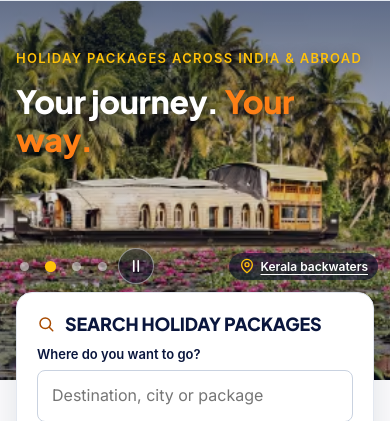
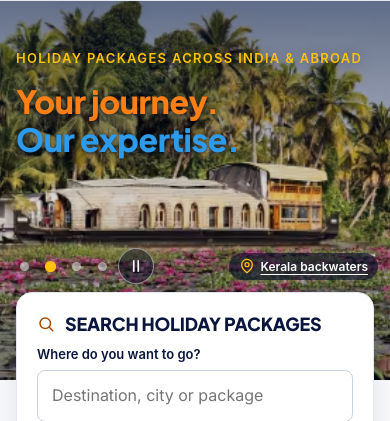
Before and after one commit to coolrenukadevi/HGT, a PHP site: page / in a window 390 px wide. Shown: the part 100-521 px from the top of the page. Run offline with PHP 8.4, Linux system fonts and the light colour scheme.

Commit message:
Homepage title: "Your journey. Our expertise."
Hero title now matches the logo tagline: "Your journey." in saffron
(brand orange) and "Our expertise." in brand blue, with a stronger text
shadow for bright photos and one phrase per line on phones. The
Organization schema slogan is updated to match.

Co-Authored-By: Claude Opus 5.5 <noreply@anthropic.com>
Claude-Session: https://claude.ai/code/session_01FFiVM6KRJGXVtuPEDrksoK

```diff
--- a/public_html/assets/css/hg-ui.css
+++ b/public_html/assets/css/hg-ui.css
@@ -809,6 +809,13 @@ html.hg-sheet-open .hg-bottombar, html.hg-sheet-open .hg-support { display: none
     .hg-hero--slider { min-height: 380px; }
     .hg-hero__slides::after { background: linear-gradient(180deg, rgba(6, 14, 40, .55) 0%, rgba(6, 14, 40, .15) 50%, rgba(6, 14, 40, .35) 100%); }
 }
+/* Hero title (owner request 2026-09-30): "Your journey." saffron, "Our expertise." brand blue, as in the logo tagline */
+.hg-hero h1 .hg-hero__t1 { color: var(--hg-orange); }
+.hg-hero h1 .hg-hero__t2 { color: #2E9BEA; }
+.hg-hero__inner .hg-h1 { text-shadow: 0 1px 3px rgba(6, 14, 40, .55), 0 2px 18px rgba(6, 14, 40, .6); }
+@media (max-width: 767px) {
+    .hg-hero h1 .hg-hero__t1, .hg-hero h1 .hg-hero__t2 { display: block; }
+}
 
 /* ===== src/pages/search-results.css ===== */
 .hg-answer { padding: 40px 0; border-top: 1px solid var(--hg-border); scroll-margin-top: calc(var(--hg-sticky) + 64px); }
--- a/public_html/include/ui/core.php
+++ b/public_html/include/ui/core.php
@@ -282,7 +282,7 @@ if (!defined('HG_UI_CORE')) {
             'legalName' => HG_LEGAL_NAME,
             'url' => HG_SITE_URL . '/',
             'logo' => HG_SITE_URL . '/assets/brand/holiday-guru-travel-logo-240.png',
-            'slogan' => 'Your journey. Your way.',
+            'slogan' => 'Your journey. Our expertise.',
             'telephone' => HG_PHONE_DISPLAY,
             'email' => HG_EMAIL,
             'address' => array(
--- a/public_html/index.php
+++ b/public_html/index.php
@@ -54,7 +54,7 @@ $heroSlides = array(
     </div>
     <div class="hg-container hg-hero__inner">
         <p class="hg-eyebrow">Holiday packages across India &amp; abroad</p>
-        <h1 class="hg-h1" id="hero-title">Your journey. <span>Your way.</span></h1>
+        <h1 class="hg-h1" id="hero-title"><span class="hg-hero__t1">Your journey.</span> <span class="hg-hero__t2">Our expertise.</span></h1>
     </div>
     <div class="hg-hero__controls" data-hg-slider-controls hidden>
         <button type="button" class="hg-hero__btn" data-hg-slide-prev aria-label="Previous photo"><svg viewBox="0 0 24 24" aria-hidden="true"><path d="M15 5l-7 7 7 7"/></svg></button>
```
Also changed, not shown: public_html/assets/css/src/pages/homepage.css (+7 -0 lines).
